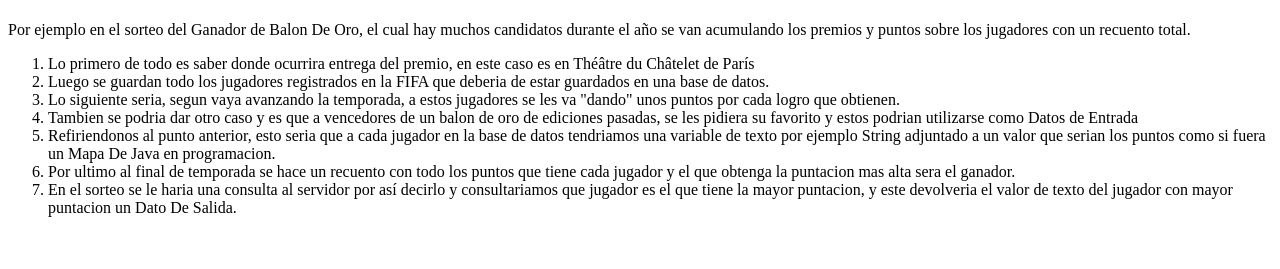
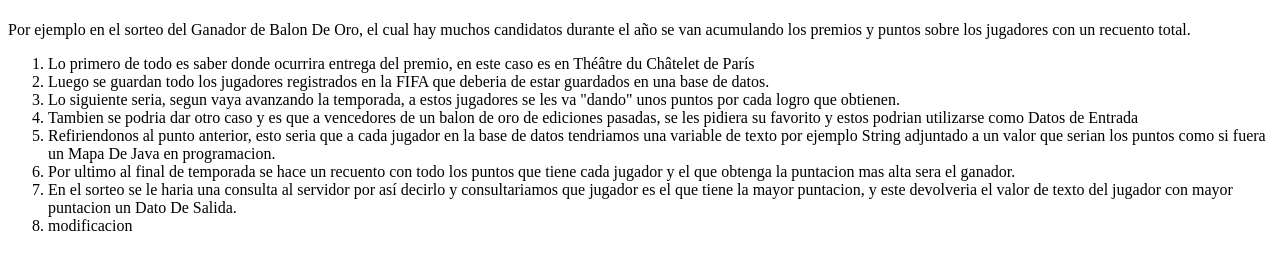
Before and after one commit to oraselq824/Prueba_DWEC, a plain HTML site: page Ejercicio0.html in a window 1280 px wide. Shown: the part 59-328 px from the top of the page. Drawn offline with Linux system fonts and the light colour scheme.

Commit message:
modificiacion othman

```diff
--- a/Ejercicio0.html
+++ b/Ejercicio0.html
@@ -18,6 +18,7 @@
         <li>Refiriendonos al punto anterior, esto seria que a cada jugador en la base de datos tendriamos una variable de texto por ejemplo String adjuntado a un valor que serian los puntos como si fuera un Mapa De Java en programacion.</li>
         <li>Por ultimo al final de temporada se hace un recuento con todo los puntos que tiene cada jugador y el que obtenga la puntacion mas alta sera el ganador.</li>
         <li>En el sorteo se le haria una consulta al servidor por así decirlo y consultariamos que jugador es el que tiene la mayor puntacion, y este devolveria el valor de texto del jugador con mayor puntacion un Dato De Salida.</li>
+        <li>modificacion</li>
     </ol>
 </body>
 </html>
```
